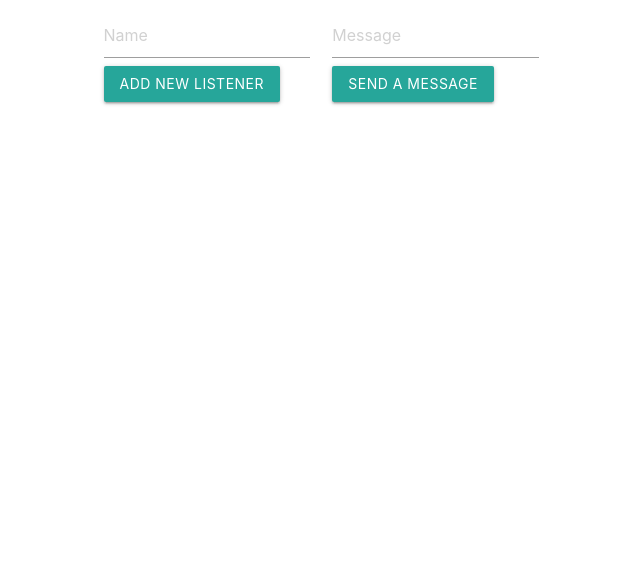
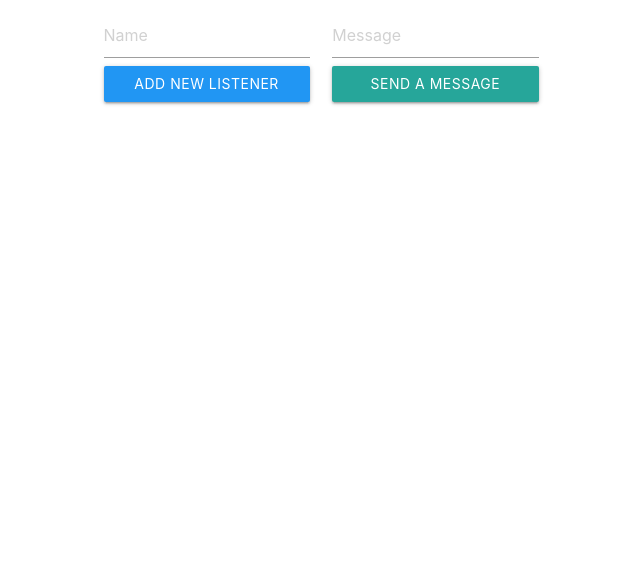
Before and after one commit to frentsel/Observer, a plain HTML site: page index.html in a window 1280 px wide. Shown: the part 231-800 px from the top of the page, without its empty margins (319-959 px from the left). Drawn offline with nearby package versions, Linux system fonts and the light colour scheme.

Commit message:
change demo

```diff
--- a/index.html
+++ b/index.html
@@ -19,8 +19,12 @@
         #messages {
             padding: 0 24px;
         }
+        button {
+            width: 100%;
+        }
     </style>
     <script src="https://code.jquery.com/jquery-3.1.1.min.js" integrity="sha256-hVVnYaiADRTO2PzUGmuLJr8BLUSjGIZsDYGmIJLv2b8=" crossorigin="anonymous"></script>
+    <script src="https://cdnjs.cloudflare.com/ajax/libs/materialize/0.98.0/js/materialize.min.js"></script>
     <script src="observer.js"></script>
 </head>
 <body>
@@ -33,7 +37,7 @@
     <form class="col s12">
         <div class="input-field col s6">
             <input placeholder="Name" id="listener" type="text">
-            <button onclick="manger.addNewListener()" type="button" class="waves-effect waves-light btn">Add new listener</button>
+            <button onclick="manger.addNewListener()" type="button" class="waves-effect waves-light btn blue">Add new listener</button>
         </div>
         <div class="input-field col s6">
             <input placeholder="Message" id="news" type="text">
@@ -56,6 +60,7 @@
         </div>
     </li>
 </script>
+
 <script>
     var eventer = new Observer();
 
```
